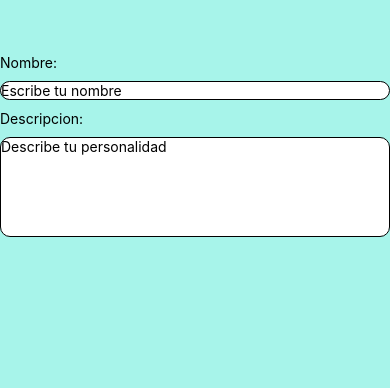
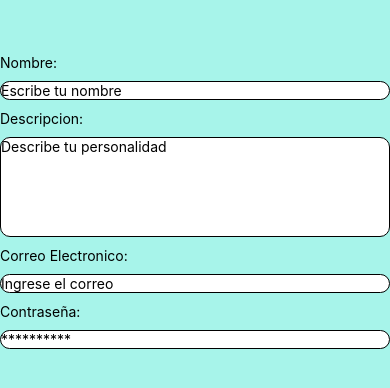
Before and after one commit to SandyMarissaGs/Fundamentos_Expo-, a React Native app: screen / in a window 390 px wide. Shown: the top 388 px of the page. Built offline with nearby package versions, Linux system fonts and the light colour scheme.

Commit message:
Agegando inputs al formulario

```diff
--- a/src/Pages/Formulario.js
+++ b/src/Pages/Formulario.js
@@ -15,6 +15,10 @@
       <TextInput style={style.input} placeholder="Escribe tu nombre"/>
       <Text style={style.label}>Descripcion:</Text>
       <TextInput multiline={true} numberOfLines={4} style={[style.input,style.textArea]} placeholder="Describe tu personalidad"/>
+      <Text style={style.label}>Correo Electronico:</Text>
+      <TextInput style={style.input} placeholder="Ingrese el correo" keyboardType="email-address"/>
+      <Text style={style.label}>Contraseña:</Text>
+      <TextInput style={style.input} placeholder="**********" secureTextEntry/>
     </SafeAreaView>
   )
 }
```
